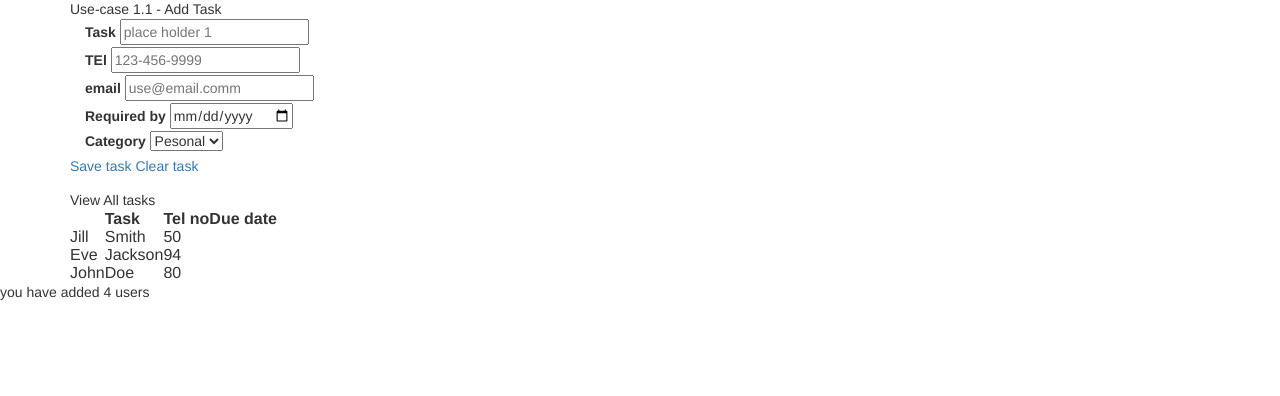
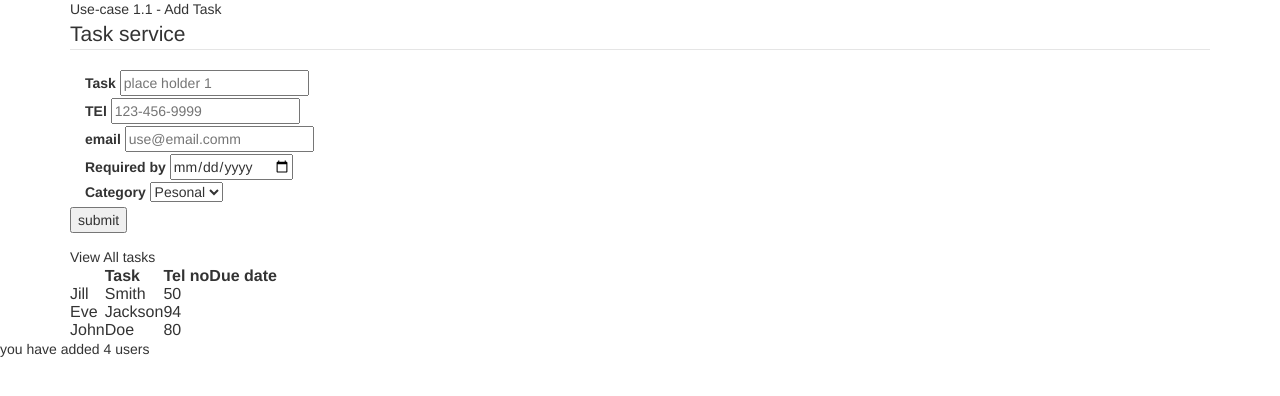
Before and after one commit to gr-git-hub/sai-js-learn, a website: page src/index.html in a window 1280 px wide. Shown: the part 320-716 px from the top of the page. Drawn offline with nearby package versions, Linux system fonts and the light colour scheme.

Commit message:
play test

```diff
--- a/src/index.html
+++ b/src/index.html
@@ -45,7 +45,11 @@ Sai - deduplication service integration view
   </div>
   <div class ="container">
 <form>
+<fieldset>
 
+  <legend>
+    Task service
+    </legend>
 <div class ="container">
 <label>Task</label>
 <input type="text" required="required" name="task" class="required" placeholder="place holder 1" />
@@ -70,9 +74,9 @@ Sai - deduplication service integration view
 </select>
 </div>
 <nav>
-<a href="" target = "_blank">Save task</a>
-<a href="">Clear task</a>
+<input type ="submit" value="submit">
 </nav>
+</fieldset>
 </form>
 </div>
 <div class ="container">
```
